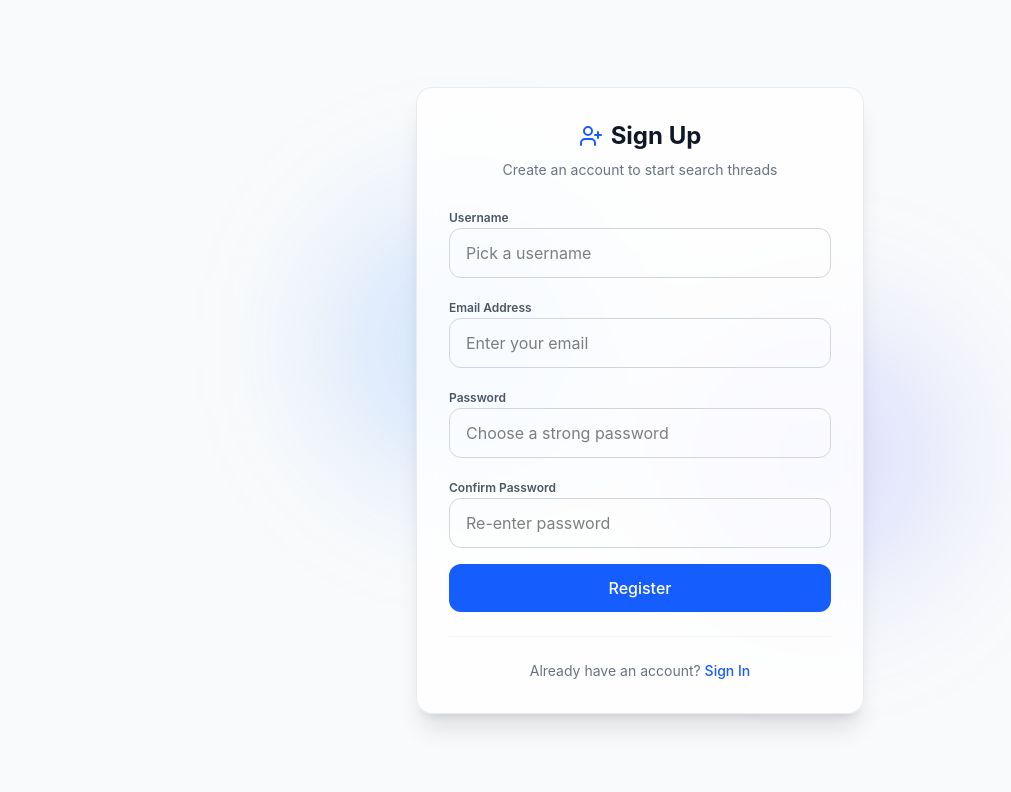
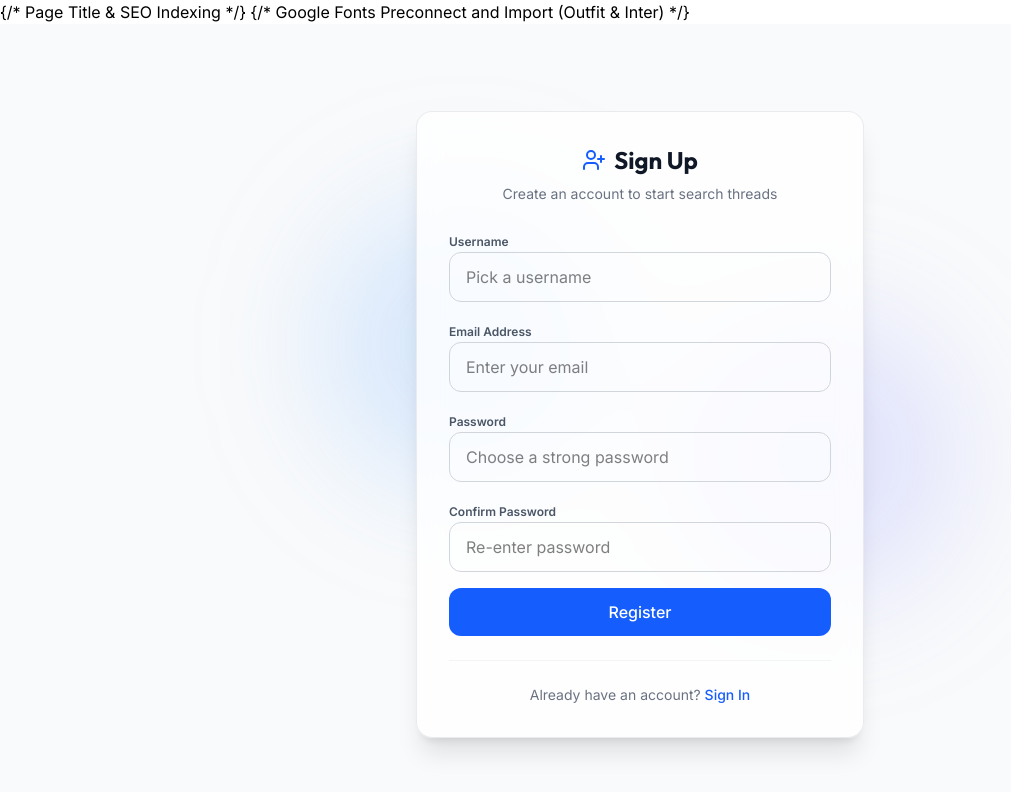
Before and after one commit to Karan16-dot/ai-search-engine-frontend, a React (Vite) app: page /signup in a window 1280 px wide. Shown: the top 792 px of the page, without its empty margins (0-1011 px from the left). Built offline with nearby package versions, Linux system fonts and the light colour scheme; no server answers.

Commit message:
chore(polish): configure environment variables, add premium fonts, update SEO metadata, and expand README guides

```diff
--- a/index.html
+++ b/index.html
@@ -4,7 +4,15 @@
     <meta charset="UTF-8" />
     <link rel="icon" type="image/svg+xml" href="/favicon.svg" />
     <meta name="viewport" content="width=device-width, initial-scale=1.0" />
-    <title>ai-search-engine-frontend</title>
+
+    {/* Page Title & SEO Indexing */}
+    <title>AI Search Engine | Real-Time Answers & SSE Streaming Citations</title>
+    <meta name="description" content="An advanced AI search engine client. Features dynamic Server-Sent Events answer streaming, citation card indexing, dark/light visual modes, and persistent thread management." />
+
+    {/* Google Fonts Preconnect and Import (Outfit & Inter) */}
+    <link rel="preconnect" href="https://fonts.googleapis.com" />
+    <link rel="preconnect" href="https://fonts.gstatic.com" crossorigin />
+    <link href="https://fonts.googleapis.com/css2?family=Inter:wght@300;400;500;600;700&family=Outfit:wght@400;500;600;700;800&display=swap" rel="stylesheet" />
   </head>
   <body>
     <div id="root"></div>
--- a/src/index.css
+++ b/src/index.css
@@ -1 +1,11 @@
 @import "tailwindcss";
+
+/* Set default typography fonts globally overriding system defaults */
+body, button, input, textarea, select {
+  font-family: "Inter", system-ui, -apple-system, sans-serif;
+}
+
+/* Set premium Outfit heading font for page titles and sections */
+h1, h2, h3, h4, h5, h6 {
+  font-family: "Outfit", sans-serif;
+}
--- a/src/services/api.ts
+++ b/src/services/api.ts
@@ -1,7 +1,7 @@
 import axios from "axios";
 
 const api = axios.create({
-    baseURL: "http://127.0.0.1:8000",
+    baseURL: import.meta.env.VITE_API_URL || "http://127.0.0.1:8000",
     headers: {
         "Content-Type": "application/json",
     },
```
Also changed, not shown: 2 other files (tests, documents, lock files or other folders).
